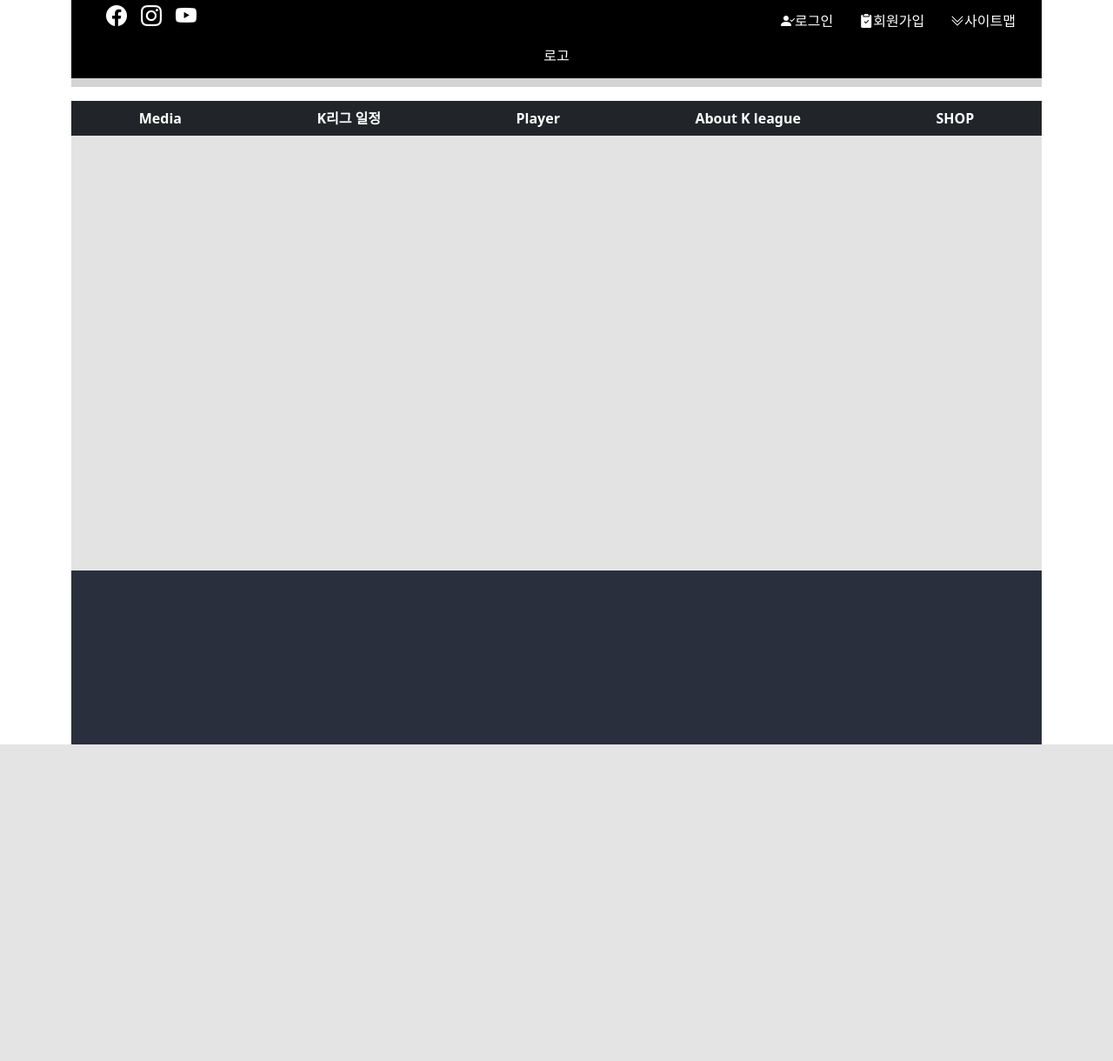
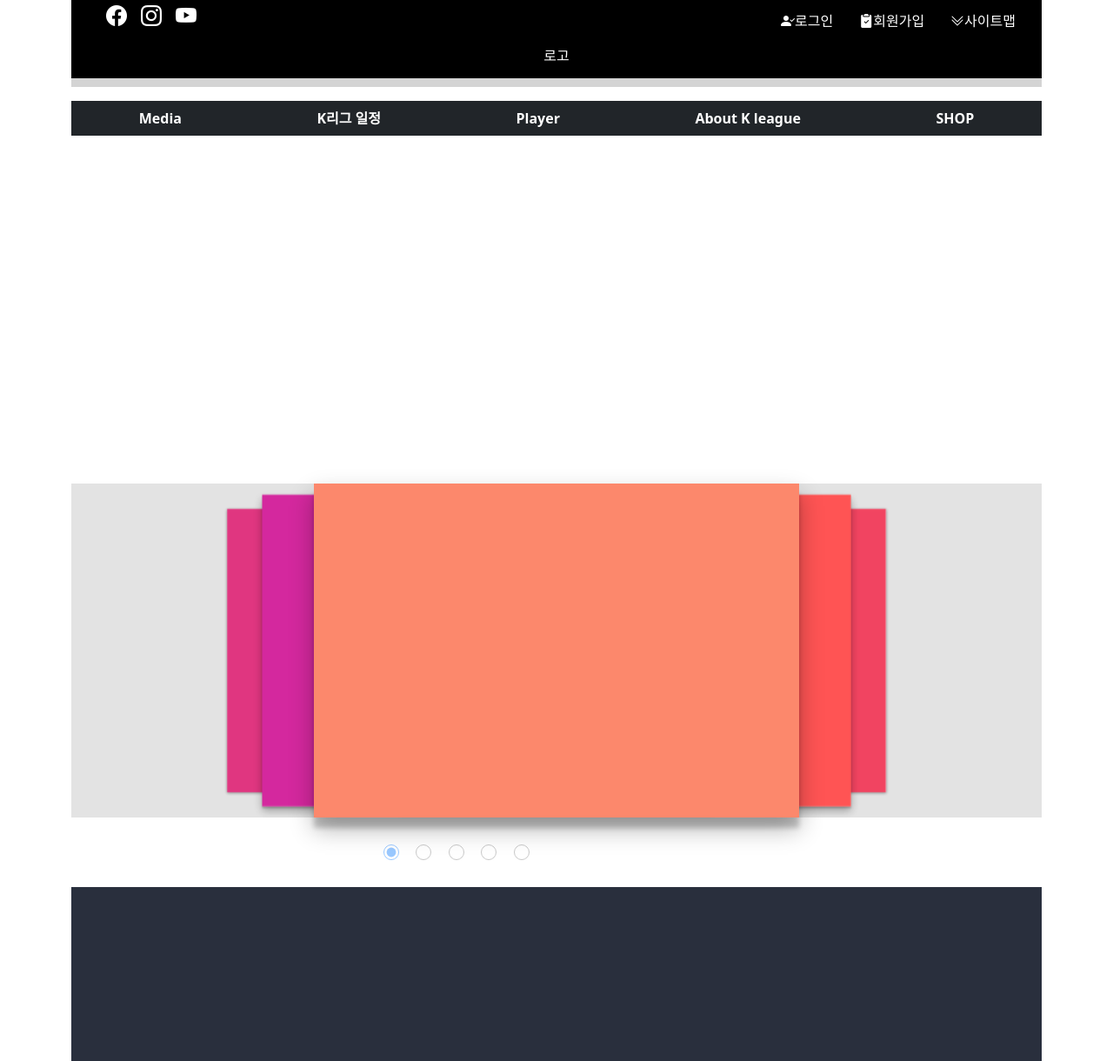
Before and after one commit to sephyrot777/Team1ProjectV2, a Django app: page / in a window 1280 px wide. Shown: the whole page at 87% size. Before the commit the page ends 856 px from the top, so only its background shows below. Run offline with Django 4.2, Linux system fonts and the light colour scheme; some libraries are stand-ins or nearby versions.

Commit message:
1. index.html에 3D슬라이더 /css 추가 및 teamProjectV1.css 약간 수정 2. 슬라이더에 들어가는 testimage 5장 추가

```diff
--- /dev/null
+++ b/static/css/vendor/Index_SlideStyle.css
@@ -0,0 +1,89 @@
+/* 테스트용 배경색이긴 하지만 */
+/* 흰색보다는 덜 쨍해서 괜찮은 듯... */
+body{
+    margin: 0;
+    user-select: none;
+}
+
+.slide_3d {
+    position:relative;
+    z-index: 0;
+    margin-top:400px;
+    }
+
+/* 슬라이더 라벨 테스트용 */
+#slider {
+    position:relative;
+    width:50%;
+    height: 30vw;
+    margin:80px auto;
+    font-family:'Helvetica', sans-serif;
+    perspective: 1400px;
+    transform-style: preserve-3d;
+}
+
+/* 인풋(라디오 버튼) 위치 조절 */
+/* position때문에 justify-content:center가 실행 안 됨 */
+/* 추후 가운데 정렬 필요*/
+input {
+    position:relative;
+    top: 108%;
+    width: 18px;
+    height: 18px;
+    margin: 0 15px 0 0;
+    opacity: 0.4;
+    transform: translateX(80px);
+    align-items: center;
+}
+
+/* 라디오 버튼 마지막 margin 없앰 */
+input[type=radio]:nth-child(5){
+    margin-right: 0px;
+}
+
+/* 슬라이더 라벨=>사진 넣을 수 있도록 사이즈 조절 */
+#slider label {
+    position: absolute;
+    width: 100%;
+    height: 100%;
+    left: 0;
+    top: 0;
+    color:white;
+    font-size:70px;
+    font-weight:bold;
+    display:flex;
+    align-items: center;
+    justify-content: center;
+    transition: 400ms ease;
+}
+
+
+/* Slider Functionality(위치, 크기, 그림자) */
+#s1:checked ~ #slide1, #s2:checked ~ #slide2, #s3:checked ~ #slide3,
+#s4:checked ~ #slide4, #s5:checked ~ #slide5{
+    box-shadow: 0 13px 26px rgba(0,0,0,0.3),
+        0 12px 6px rgba(0,0,0,0.2);
+    transform:translate3d(0%, 0, 0px);
+}
+#s1:checked ~ #slide2, #s2:checked ~ #slide3, #s3:checked ~ #slide4,
+#s4:checked ~ #slide5, #s5:checked ~ #slide1{
+    box-shadow: 0 6px 10px rgba(0,0,0,0.3),
+        0 2px 2px rgba(0,0,0,0.2);
+    transform:translate3d(15%, 0, -100px);
+}
+#s1:checked ~ #slide3, #s2:checked ~ #slide4, #s3:checked ~ #slide5,
+#s4:checked ~ #slide1, #s5:checked ~ #slide2{
+    box-shadow: 0 1px 4px rgba(0,0,0,0.4);
+    transform:translate3d(30%, 0, -250px);
+}
+#s1:checked ~ #slide4, #s2:checked ~ #slide5, #s3:checked ~ #slide1,
+#s4:checked ~ #slide2, #s5:checked ~ #slide3{
+    box-shadow: 0 1px 4px rgba(0,0,0,0.4);
+    transform:translate3d(-30%, 0, -250px);
+}
+#s1:checked ~ #slide5, #s2:checked ~ #slide1, #s3:checked ~ #slide2,
+#s4:checked ~ #slide3, #s5:checked ~ #slide4{
+    box-shadow: 0 6px 10px rgba(0,0,0,0.3),
+        0 2px 2px rgba(0,0,0,0.2);
+    transform:translate3d(-15%, 0, -100px);
+}
--- a/static/css/vendor/teamProjectV1.css
+++ b/static/css/vendor/teamProjectV1.css
@@ -25,6 +25,7 @@
 .dropdown_menu1 {
     display:none;
     position:absolute;
+    z-index: 5;
     left:0;
     background: white;
     width:100%;
@@ -101,7 +102,9 @@
 
 /* 메인색 임시 */
 #main {
-    background: #e3e3e3;
+    position:relative;
+    z-index: -1;
+    background:#e3e3e3
 }
 
 footer {
--- a/templates/index.html
+++ b/templates/index.html
@@ -2,10 +2,56 @@
 {% load static %}
 
 {% block title %}{% endblock %}
+{% block style %}
+    <link rel="stylesheet" href="{% static 'css/vendor/Index_SlideStyle.css' %}">
+{% endblock %}
+{% block contents %}
+    <div id="main">
+        <div class="slide_3d">
+            <section id="slider">
+                <input type="radio" name="slider" id="s1" checked>
+                <input type="radio" name="slider" id="s2">
+                <input type="radio" name="slider" id="s3">
+                <input type="radio" name="slider" id="s4">
+                <input type="radio" name="slider" id="s5">
+                <label for="s1" id="slide1"><img src="{% static 'imgs/index_slide/testimage_1.png' %}"
+                                                 style="width:100%; height:100%;"></label>
+                <label for="s2" id="slide2"><img src="{% static 'imgs/index_slide/testimage_2.png' %}"
+                                                 style="width:100%; height:100%;"></label>
+                <label for="s3" id="slide3"><img src="{% static 'imgs/index_slide/testimage_3.png' %}"
+                                                 style="width:100%; height:100%;"></label>
+                <label for="s4" id="slide4"><img src="{% static 'imgs/index_slide/testimage_4.png' %}"
+                                                 style="width:100%; height:100%;"></label>
+                <label for="s5" id="slide5"><img src="{% static 'imgs/index_slide/testimage_5.png' %}"
+                                                 style="width:100%; height:100%;"></label>
+            </section>
+        </div>
 
-{% block contents %}
-    <div id="main" style="height:500px;"></div>
+    </div>
 {% endblock %}
 
 
-{% block script %}{% endblock %}
+{% block script %}
+    {#  3Dslide javascript  #}
+    <script>
+        const slide1=document.getElementById('s1');
+        const slide2=document.getElementById('s2');
+        const slide3=document.getElementById('s3');
+        const slide4=document.getElementById('s4');
+        const slide5=document.getElementById('s5');
+
+        var i=0
+
+        let playslide=()=>{
+            if (i == 0){slide1.click();}
+            else if (i == 1){slide2.click();}
+            else if (i == 2){slide3.click();}
+            else if (i == 3){slide4.click();}
+            else if (i == 4){slide5.click();}
+            if (i == 4){i = -1}
+            i = i + 1;
+            console.log(i);
+        };
+        setInterval(playslide, 3000);
+    </script>
+{% endblock %}
```
Also changed, not shown: static/imgs/index_slide/testimage_1.png (added), static/imgs/index_slide/testimage_2.png (added), static/imgs/index_slide/testimage_3.png (added), static/imgs/index_slide/testimage_4.png (added), static/imgs/index_slide/testimage_5.png (added).
